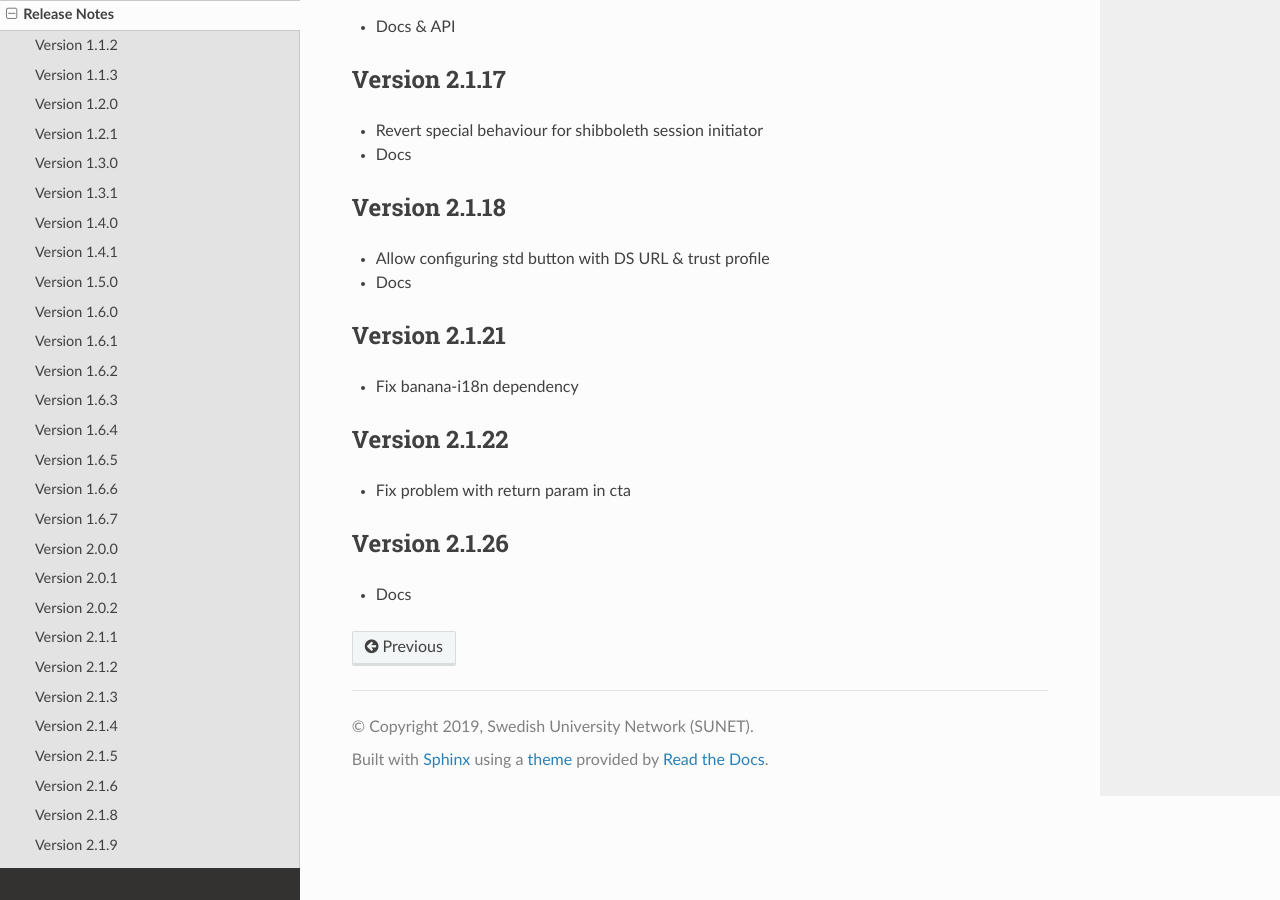
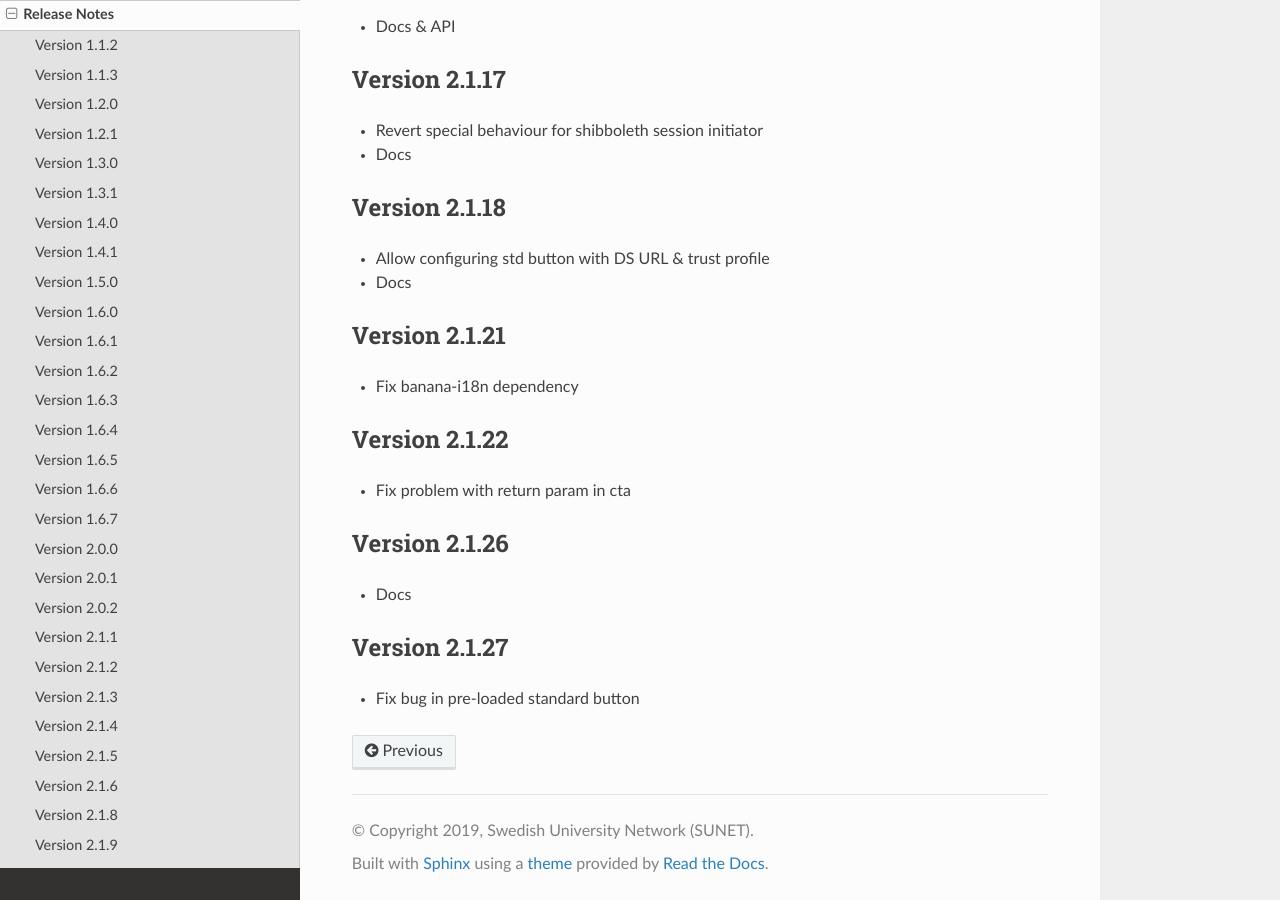
Before and after one commit to TheIdentitySelector/thiss-js, a Sphinx documentation site: the page built from docs/releasenotes.rst, in a window 1280 px wide and 900 px high, scrolled down 4009 px. Built offline with Sphinx 7.4.7 and the Read the Docs theme 3.1.0, drawn with Linux system fonts in a browser that asks for light colours.

Commit message:
bump version

```diff
--- a/docs/conf.py
+++ b/docs/conf.py
@@ -26,7 +26,7 @@ author = u'Leif Johansson'
 # The short X.Y version
 version = u'2.1'
 # The full version, including alpha/beta/rc tags
-release = u'2.1.26'
+release = u'2.1.27'
 js_source_path = '../src'
 
 # -- General configuration ---------------------------------------------------
--- a/docs/releasenotes.rst
+++ b/docs/releasenotes.rst
@@ -213,3 +213,8 @@
 --------------
 
 * Docs
+
+Version 2.1.27
+--------------
+
+* Fix bug in pre-loaded standard button
--- a/package.json
+++ b/package.json
@@ -1,6 +1,6 @@
 {
   "name": "@theidentityselector/thiss",
-  "version": "2.1.26",
+  "version": "2.1.27",
   "description": "The Identity Selector",
   "main": "index.js",
   "private": false,
```
Also changed, not shown: 2 other files.
